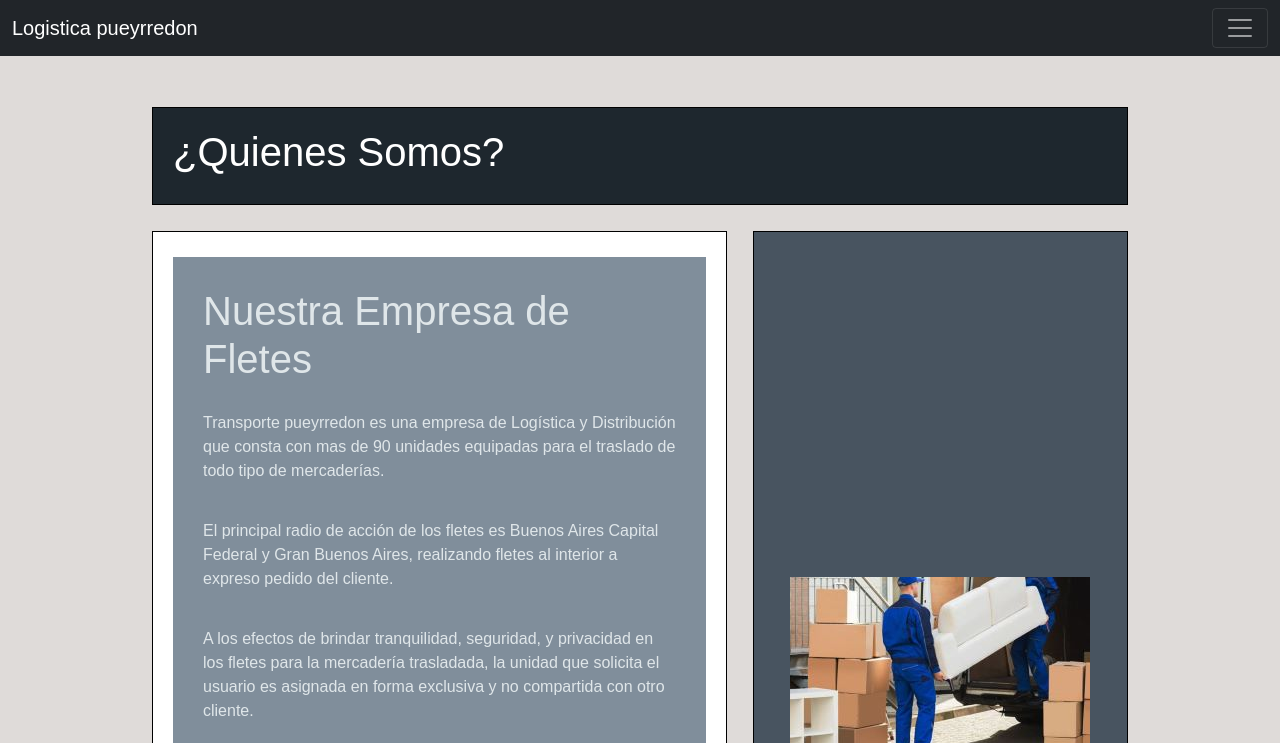
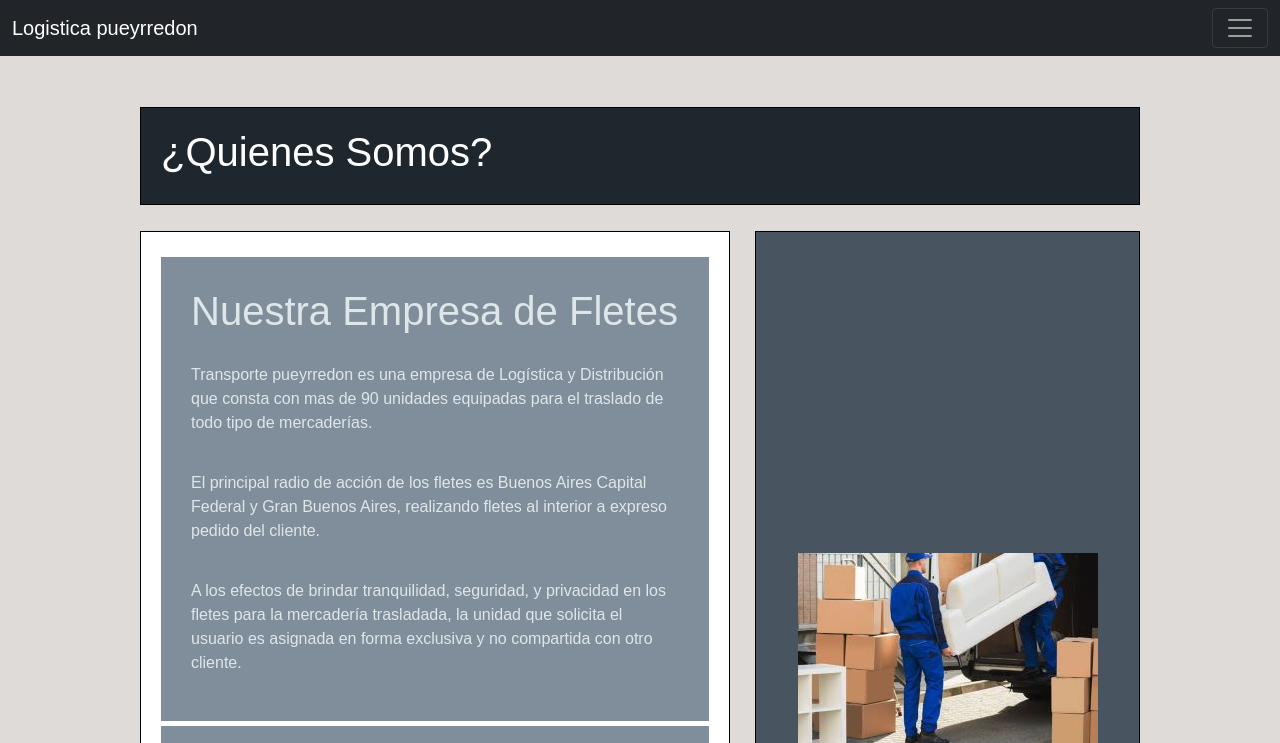
Before and after one commit to Tomasl07/Desafio-final, a website: page pages/quienessomos.html in a window 1280 px wide. Shown: the top 743 px of the page. Drawn offline with nearby package versions, Linux system fonts and the light colour scheme; a web font is replaced by a local one.

Commit message:
Arreglando mudanzas

```diff
--- a/pages/quienessomos.html
+++ b/pages/quienessomos.html
@@ -56,7 +56,7 @@
     </div>
 </nav>
 
-<div class="container">
+<div class="contenedor">
     <header class="header">
         <h1>¿Quienes Somos?</h1>
     </header>
--- a/scss/_quienes.scss
+++ b/scss/_quienes.scss
@@ -12,9 +12,9 @@
  }
 
 
- /* CONTAINER */
+ /* Div contenedor */
 
- .container {
+ .contenedor {
      width: 90%;
      max-width: 1000px;
      margin: 1.6em auto;
@@ -23,19 +23,19 @@
      grid-template-columns: repeat(5, 1fr);
  }
 
- .container>.header, .container>.contenido, .container>.sidebar, .container>div {
+ .contenedor>.header, .contenedor>.contenido, .contenedor>.sidebar, .contenedor>div {
      background: #fff;
      padding: 20px;
      border: 1px solid #000000;
  }
 
- .container>.header{
+ .contenedor>.header{
      grid-column: 1/-1;
      background-color: #1e272e;
      color: #ffffff;
  }
 
- .container>.contenido {
+ .contenedor>.contenido {
      grid-column: span 3;
      grid-row: span 4;
  }
@@ -52,7 +52,7 @@
      padding: 10px;
  }
 
- .container>.sidebar {
+ .contenedor>.sidebar {
      grid-column: span 2;
      grid-row: span 4;
      background: #485460;
@@ -62,7 +62,7 @@
      justify-content: center;
  }
 
- .container .sidebar img {
+ .contenedor .sidebar img {
      display: block;
      width: 100%;
      margin-top: 5px;
```
Also changed, not shown: css/style.css.
